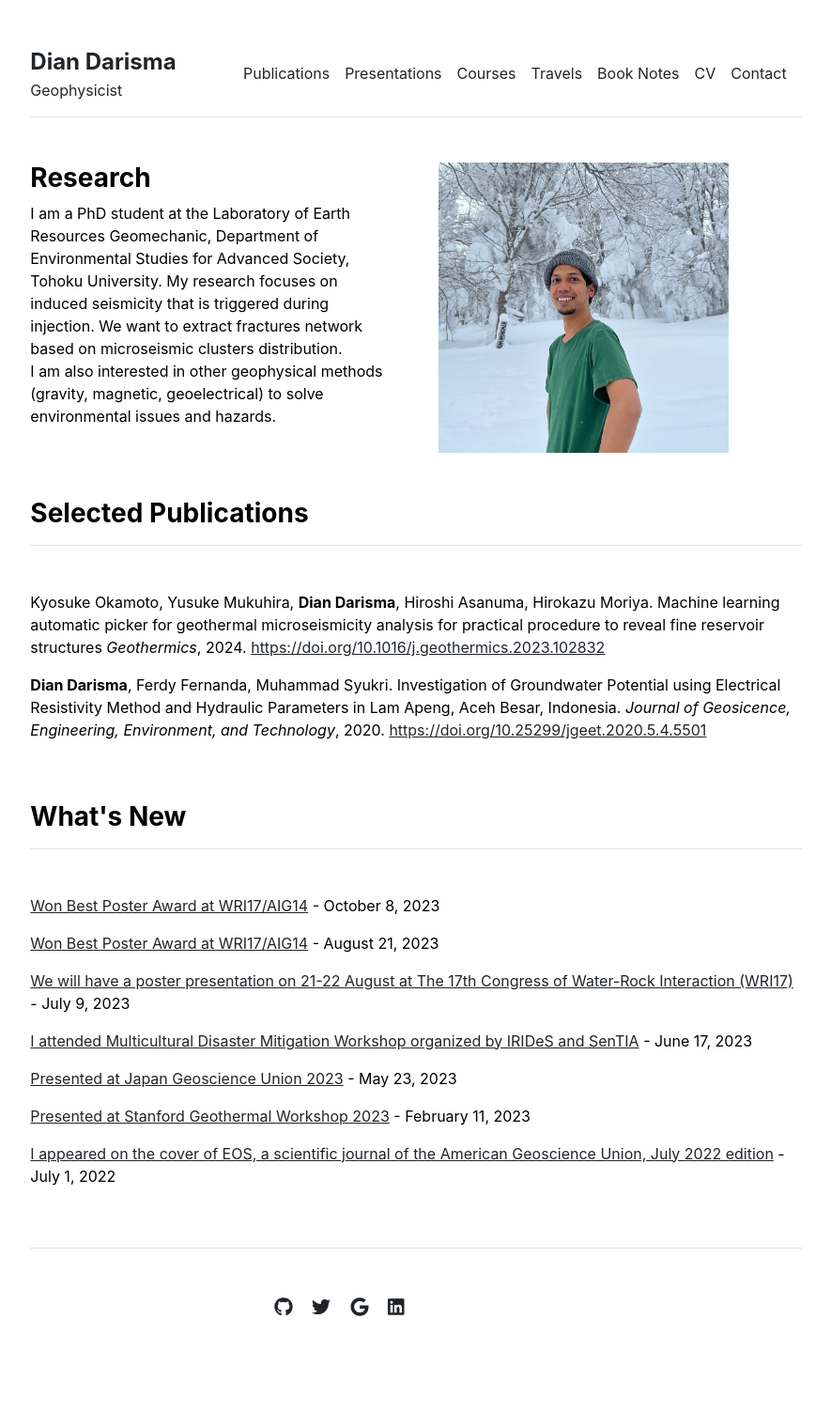
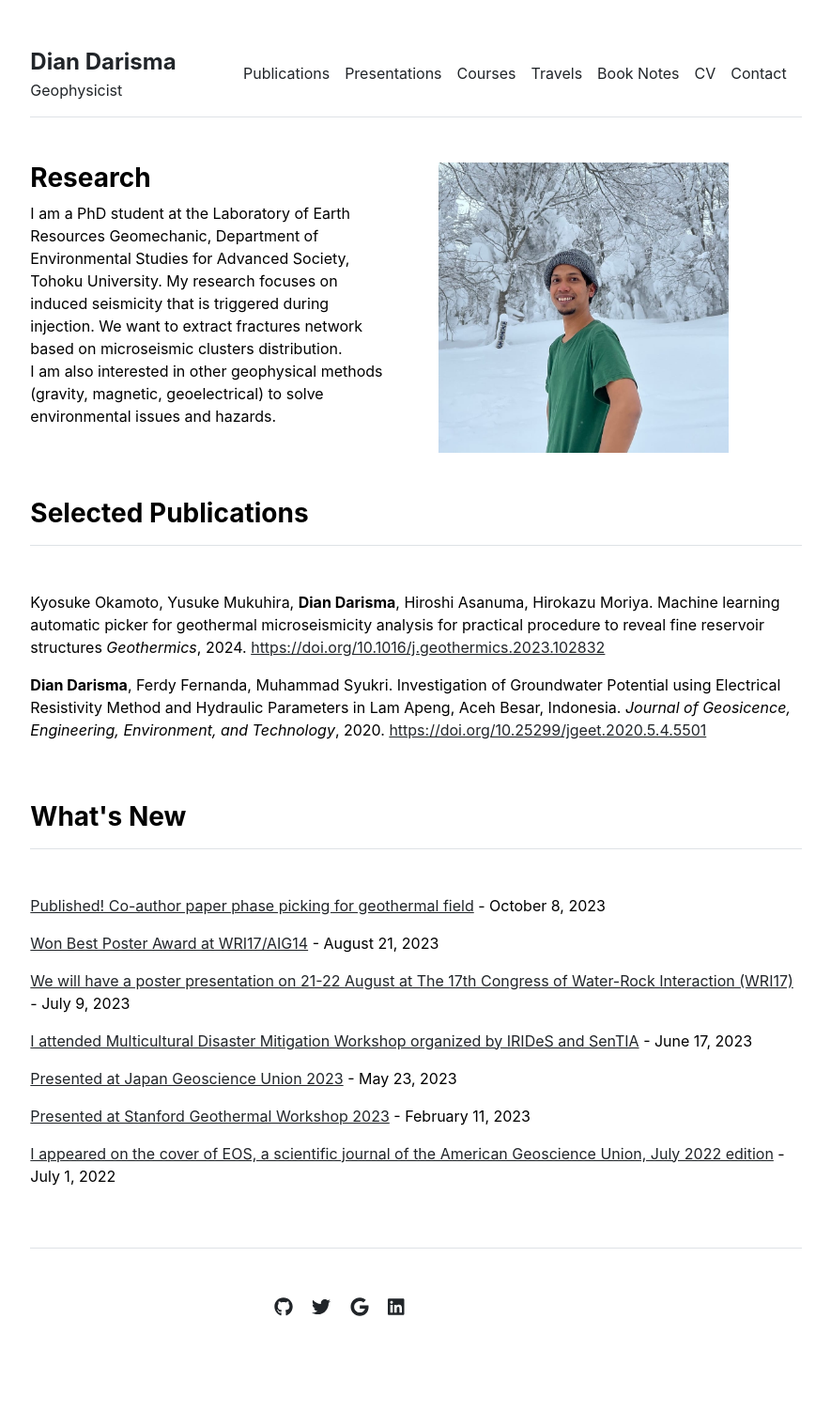
Before and after one commit to diandarisma/diandarisma.github.io, a Jekyll site: the page built from index.md, in a window 1280 px wide. Shown: the whole page at 94% size, without its empty margins (197-1082 px from the left). Built offline with Jekyll 4.4.1, drawn with Linux system fonts in a browser that asks for light colours.

Commit message:
Update and rename 2023-10-08-Co-author paper about machine learning for phase picking in geothermal field published.md to 2023-10-08-1stCopaper.md

```diff
--- a/_posts/2023-10-08-Co-author paper about machine learning for phase picking in geothermal field published.md
+++ b/_posts/2023-10-08-1stCopaper.md
@@ -1,6 +1,6 @@
 ---
 layout: post
-title: "Won Best Poster Award at WRI17/AIG14"
+title: "Published! Co-author paper phase picking for geothermal field"
 ---
 
 You can access the paper [here](https://doi.org/10.1016/j.geothermics.2023.102832).
```
